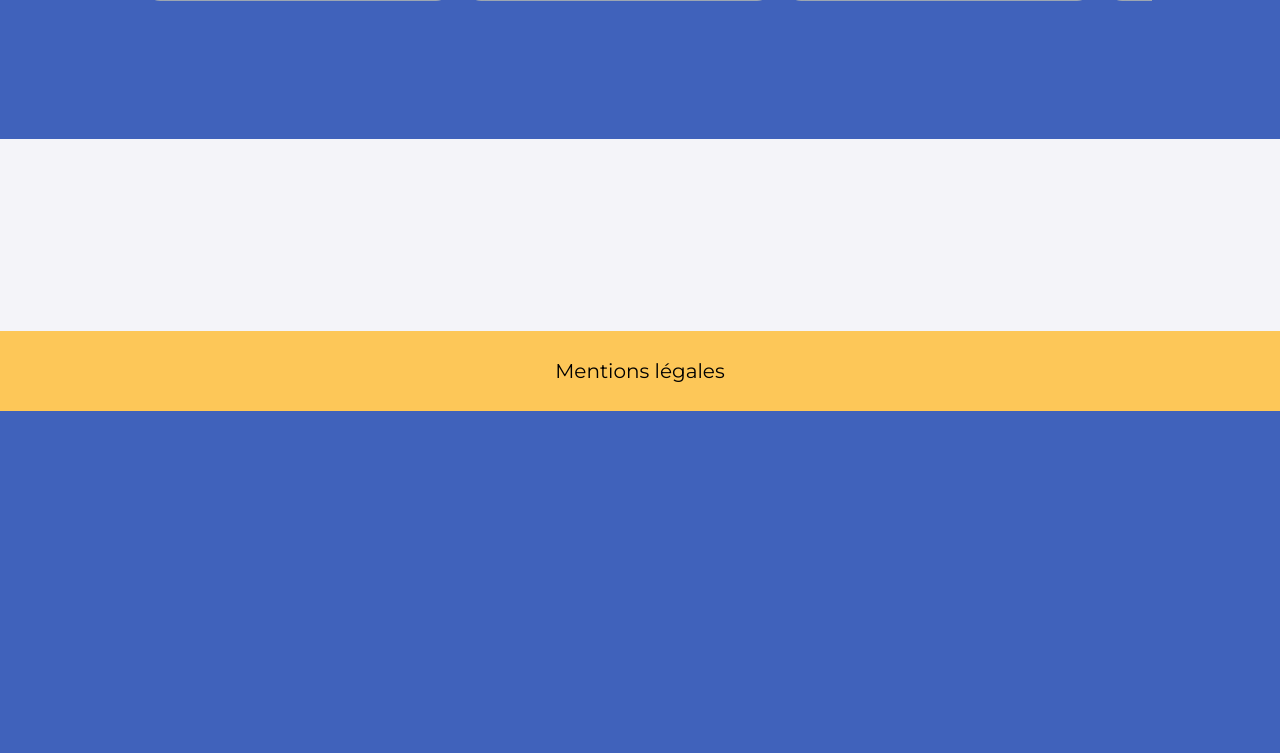
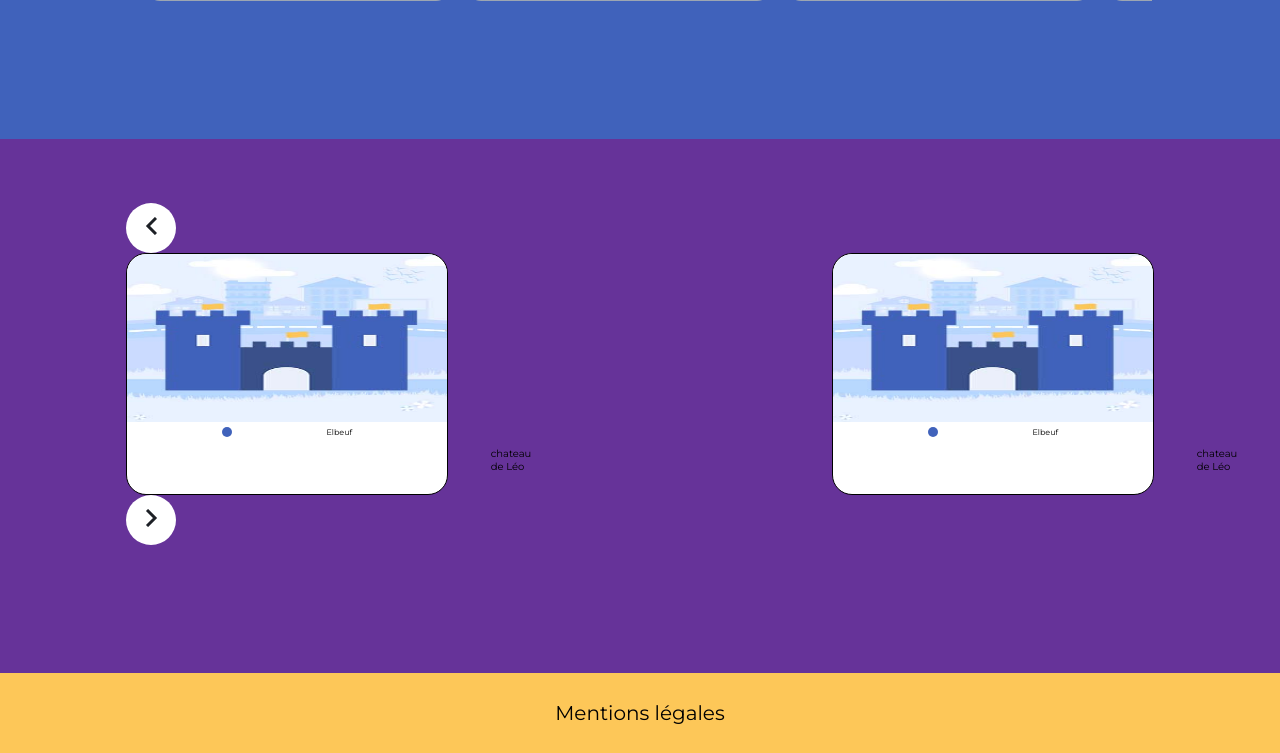
Before and after one commit to matthiasfaucon/123villages, a PHP site: page /php/ville.php in a window 1280 px wide. Shown: the part 2643-3396 px from the top of the page. Before the commit the page ends 3054 px from the top, so only its background shows below. Run offline with PHP 8.4, Linux system fonts and the light colour scheme; some libraries are stand-ins or nearby versions.

Commit message:
debut slider

```diff
--- a/css/style.css
+++ b/css/style.css
@@ -746,8 +746,80 @@ flex-wrap: wrap;
     transition: transform 0.4s linear;
   }
 
+  #test-presentation-cat
+  {
+      background-color: rebeccapurple;
+      /* display: flex;
+      flex-direction: row;
+      align-items: center;
+      justify-content: space-between; */
+  }
+  .w-img-nav
+  {
+    height: 50px;
+    width: 50px;
+    background-color: #fff;
+    border-radius: 50%;
+    display: flex;
+    justify-content: center;
+    align-items: center;
+  }
+  .w-img-nav svg
+  {
+    stroke: #1D2026;
+  }
+  #img-primary-wrapper
+  {
+    display: flex;
+    flex-direction: row;
+    align-items: center;
+    justify-content: space-between;
+  }
+  .card_leo  /* fait en mobile fist */
+  {
+    background-color: #fff;
+    border: solid 1px;
+    border-radius: 20px;
+    width: 25vw;
+    height: 30vh;
 
+  }
+  #img-primary-wrapper :nth-of-type(2)
+  {
+      margin-left: 30vw;
+  }
+  .card_leo img
+  {
+      width: 100%;
+      height: 70%;
+      border-radius: 20px 20px 0px 0px;
+  }
+  .info_card_leo
+  {
 
+      width: 100%;
+      display: flex;
+      justify-content: space-evenly;
+      flex-direction: row;
+      ;
+  }
+  .info_card_leo div
+  {
+      background-color: #4062BB;
+      width: 10px;
+      border-radius: 100%;
+  }
+  .card_leo :nth-of-type(2)
+  {
+    display: flex;
+    justify-content: center;
+    margin-top: 10px;
+    font-size: 0.5em;
+  }
+  .info_card_leo p
+  {
+      font-size: 0.4em;
+  }
   nav{
       margin-top: 2%;
       position: fixed;
--- a/php/ville.php
+++ b/php/ville.php
@@ -197,15 +197,97 @@
 
 
   <section id="test-presentation-cat">
-    <div id="card_leo">
+    <div id="main_carrousel">
+      <div class="w-img-nav previous">
+        <i class="i-previous"><svg width="12" height="18" xmlns="http://www.w3.org/2000/svg">
+            <path d="M11 1 3 9l8 8" stroke-width="3" fill="none" fill-rule="evenodd"></path>
+          </svg></i>
+      </div>
+      <div id="img-primary-wrapper">
+        <div class="card_leo">
+          <img src="..\images\batiment-avec-fond\avoir\chateau.jpg">
+          <div class="info_card_leo">
+            <div></div>
+            <p>Elbeuf</p>
+          </div>
+          <div>
+            <p>chateau de Léo</p>
+          </div>
+        </div>
+        <div class="card_leo">
+          <img src="..\images\batiment-avec-fond\avoir\chateau.jpg">
+          <div class="info_card_leo">
+            <div></div>
+            <p>Elbeuf</p>
+          </div>
+          <div>
+            <p>chateau de Léo</p>
+          </div>
+        </div>
+
+      </div>
+      <div class="w-img-nav next">
+      <i class="i-next"><svg width="13" height="18" xmlns="http://www.w3.org/2000/svg"><path d="m2 1 8 8-8 8" stroke-width="3" fill="none" fill-rule="evenodd"></path></svg></i>
+      </div>
+
+    </div>
+    <!-- <div class="card_leo">
+        <img src="..\images\batiment-avec-fond\avoir\chateau.jpg">
+        <div class="info_card_leo">
+          <div></div>
+          <p>Elbeuf</p>
+        </div>
+        <div>
+        <p>chateau de Léo</p>
+        </div>
+    </div>
+
+    <div class="card_leo">
+        <img src="..\images\batiment-avec-fond\avoir\chateau.jpg">
+        <div class="info_card_leo">
+          <div></div>
+          <p>Elbeuf</p>
+        </div>
+        <div>
+        <p>chateau de Léo</p>
+        </div>
+    </div>
+
+    <div class="card_leo">
+        <img src="..\images\batiment-avec-fond\avoir\chateau.jpg">
+        <div class="info_card_leo">
+          <div></div>
+          <p>Elbeuf</p>
+        </div>
+        <div>
+        <p>chateau de Léo</p>
+        </div>
+    </div>
+
+    <div class="card_leo">
+        <img src="..\images\batiment-avec-fond\avoir\chateau.jpg">
+        <div class="info_card_leo">
+          <div></div>
+          <p>Elbeuf</p>
+        </div>
+        <div>
+        <p>chateau de Léo</p>
+        </div>
+    </div>   -->
+  </section>
+  <footer>Mentions légales</footer>
+  <script>
+const next_s = document.querySelectorAll('.i-next');
+const previous_s = document.querySelectorAll('.i-previous');
+const car = document.getElementById("main_carrousel");
+
+function modify()
+{
+ car.style.display="none";
+}
+next_s.addEventListener ("click", )
+  </script>
+</body>
 
 
-    </div>
-
-
-
-  </section>
-  <footer>Mentions légales</footer>
-</body>
-
 </html>
```
Lines whose indentation alone changed are shown as unchanged.
